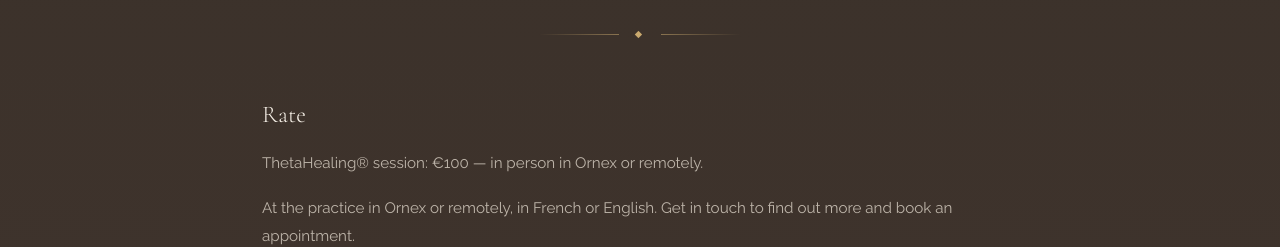
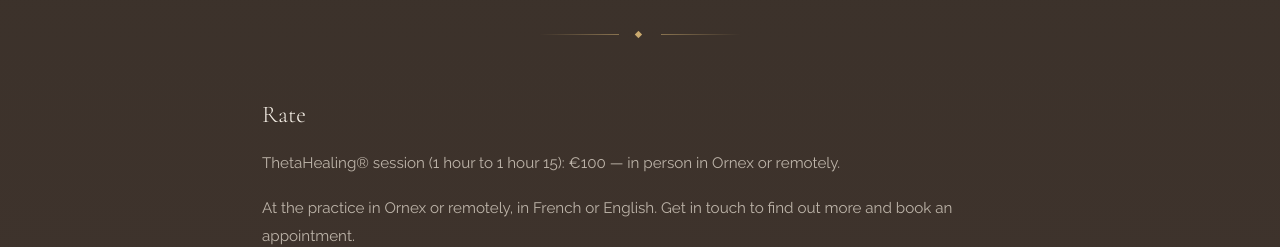
Before and after one commit to LucaMartinet7/Website_Carole, a React (Vite) app: page /thetahealing in a window 1280 px wide. Shown: the part 1172-1419 px from the top of the page. Built offline with nearby package versions, Linux system fonts and the light colour scheme.

Commit message:
ThetaHealing : durée de séance 1 h à 1 h 15

```diff
--- a/src/content/siteContent.en.ts
+++ b/src/content/siteContent.en.ts
@@ -518,7 +518,7 @@ export const thetaPage = {
   ],
   certification: 'Advanced DNA ThetaHealing® Practitioner — certified in Basic DNA and Advanced DNA (September 2026).',
   tarifTitle: 'Rate',
-  tarif: 'ThetaHealing® session: €100 — in person in Ornex or remotely.',
+  tarif: 'ThetaHealing® session (1 hour to 1 hour 15): €100 — in person in Ornex or remotely.',
   pratique:
     'At the practice in Ornex or remotely, in French or English. Get in touch to find out more and book an appointment.',
   avis: 'ThetaHealing® is a complement to conventional medicine and never replaces medical advice or treatment.',
--- a/src/content/siteContent.ts
+++ b/src/content/siteContent.ts
@@ -655,7 +655,7 @@ export const thetaPage = {
   ],
   certification: 'Advanced DNA ThetaHealing® Practitioner — Praticienne ThetaHealing® certifiée, niveaux ADN de base et ADN avancé (septembre 2026).',
   tarifTitle: 'Tarif',
-  tarif: 'Séance de ThetaHealing® : 100 € — en présentiel à Ornex ou à distance.',
+  tarif: 'Séance de ThetaHealing® (1 h à 1 h 15) : 100 € — en présentiel à Ornex ou à distance.',
   pratique:
     'En cabinet à Ornex ou à distance, en français ou en anglais. Contactez-moi pour en savoir plus et convenir d’un rendez-vous.',
   avis: 'Le ThetaHealing® est un complément à la médecine traditionnelle et ne remplace en aucun cas un avis ou un traitement médical.',
```
